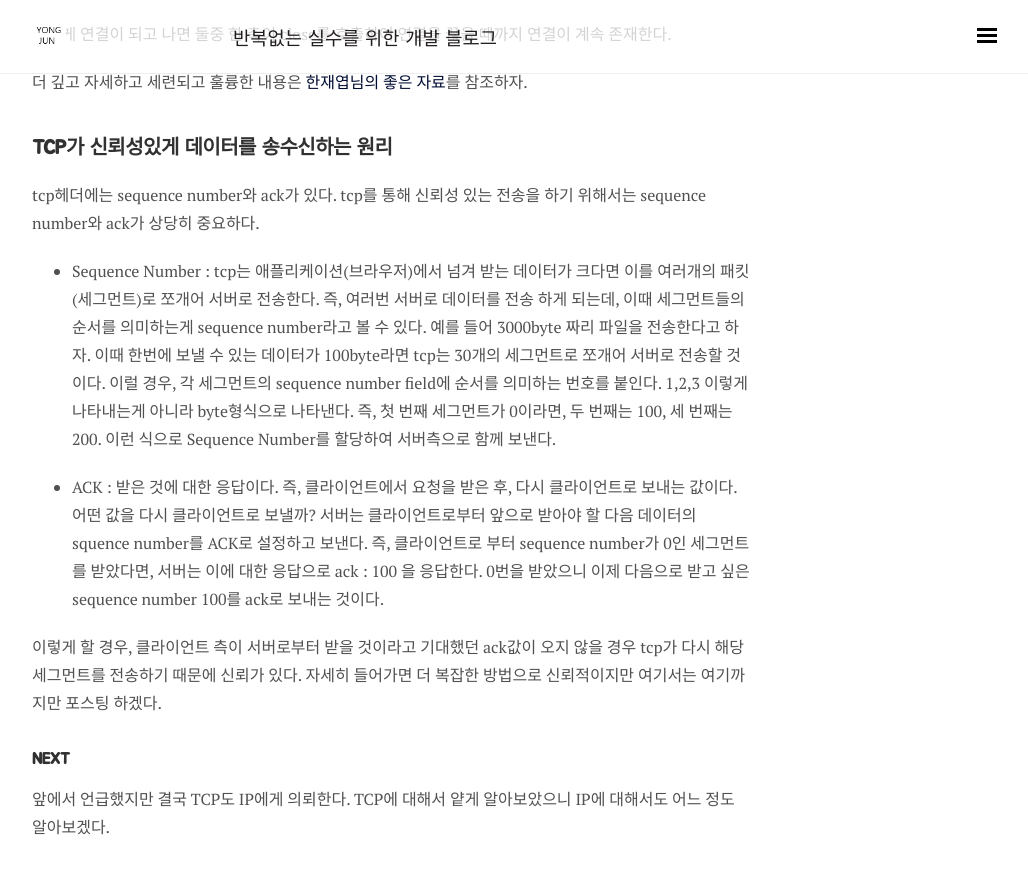
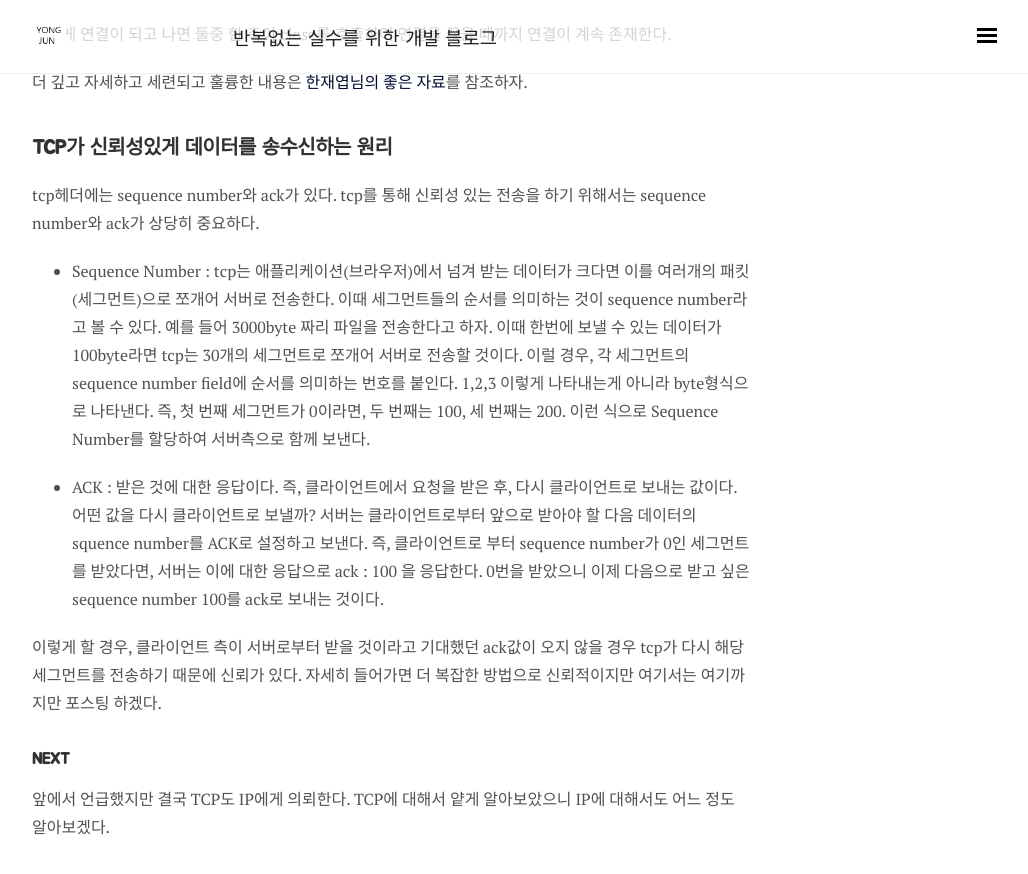
Before and after one commit to wooooooak/wooooooak.github.io, a Jekyll site: the page built from _posts/2018-11-26-웹으로보는네트워크(2).md, in a window 1280 px wide and 900 px high, scrolled down 2657 px. Shown: the top 874 px of the window, without its empty margins (248-1276 px from the left). Built offline with Jekyll 4.4.1, drawn with Linux system fonts in a browser that asks for light colours; nearby versions of some CDN libraries; some web fonts are replaced; comment, search, counter and statistics services are not loaded.

Commit message:
오타 수정

```diff
--- a/_posts/2018-11-26-웹으로보는네트워크(2).md
+++ b/_posts/2018-11-26-웹으로보는네트워크(2).md
@@ -49,7 +49,7 @@ TCP통신 방식은, 최초 통신때 이런 방식으로 서버와 클라이언
 
 ## TCP가 신뢰성있게 데이터를 송수신하는 원리
 tcp헤더에는 sequence number와 ack가 있다. tcp를 통해 신뢰성 있는 전송을 하기 위해서는 sequence number와 ack가 상당히 중요하다.
-* Sequence Number : tcp는 애플리케이션(브라우저)에서 넘겨 받는 데이터가 크다면 이를 여러개의 패킷(세그먼트)로 쪼개어 서버로 전송한다. 즉, 여러번 서버로 데이터를 전송 하게 되는데, 이때 세그먼트들의 순서를 의미하는게 sequence number라고 볼 수 있다. 예를 들어 3000byte 짜리 파일을 전송한다고 하자. 이때 한번에 보낼 수 있는 데이터가 100byte라면 tcp는 30개의 세그먼트로 쪼개어 서버로 전송할 것이다. 이럴 경우, 각 세그먼트의 sequence number field에 순서를 의미하는 번호를 붙인다. 1,2,3 이렇게 나타내는게 아니라 byte형식으로 나타낸다. 즉, 첫 번째 세그먼트가 0이라면, 두 번째는 100, 세 번째는 200. 이런 식으로 Sequence Number를 할당하여 서버측으로 함께 보낸다.
+* Sequence Number : tcp는 애플리케이션(브라우저)에서 넘겨 받는 데이터가 크다면 이를 여러개의 패킷(세그먼트)으로 쪼개어 서버로 전송한다. 이때 세그먼트들의 순서를 의미하는 것이 sequence number라고 볼 수 있다. 예를 들어 3000byte 짜리 파일을 전송한다고 하자. 이때 한번에 보낼 수 있는 데이터가 100byte라면 tcp는 30개의 세그먼트로 쪼개어 서버로 전송할 것이다. 이럴 경우, 각 세그먼트의 sequence number field에 순서를 의미하는 번호를 붙인다. 1,2,3 이렇게 나타내는게 아니라 byte형식으로 나타낸다. 즉, 첫 번째 세그먼트가 0이라면, 두 번째는 100, 세 번째는 200. 이런 식으로 Sequence Number를 할당하여 서버측으로 함께 보낸다.
 
 * ACK : 받은 것에 대한 응답이다. 즉, 클라이언트에서 요청을 받은 후, 다시 클라이언트로 보내는 값이다. 어떤 값을 다시 클라이언트로 보낼까? 서버는 클라이언트로부터 앞으로 받아야 할 다음 데이터의 squence number를 ACK로 설정하고 보낸다. 즉, 클라이언트로 부터 sequence number가 0인 세그먼트를 받았다면, 서버는 이에 대한 응답으로 ack : 100 을 응답한다. 0번을 받았으니 이제 다음으로 받고 싶은 sequence number 100를 ack로 보내는 것이다.
 
```
